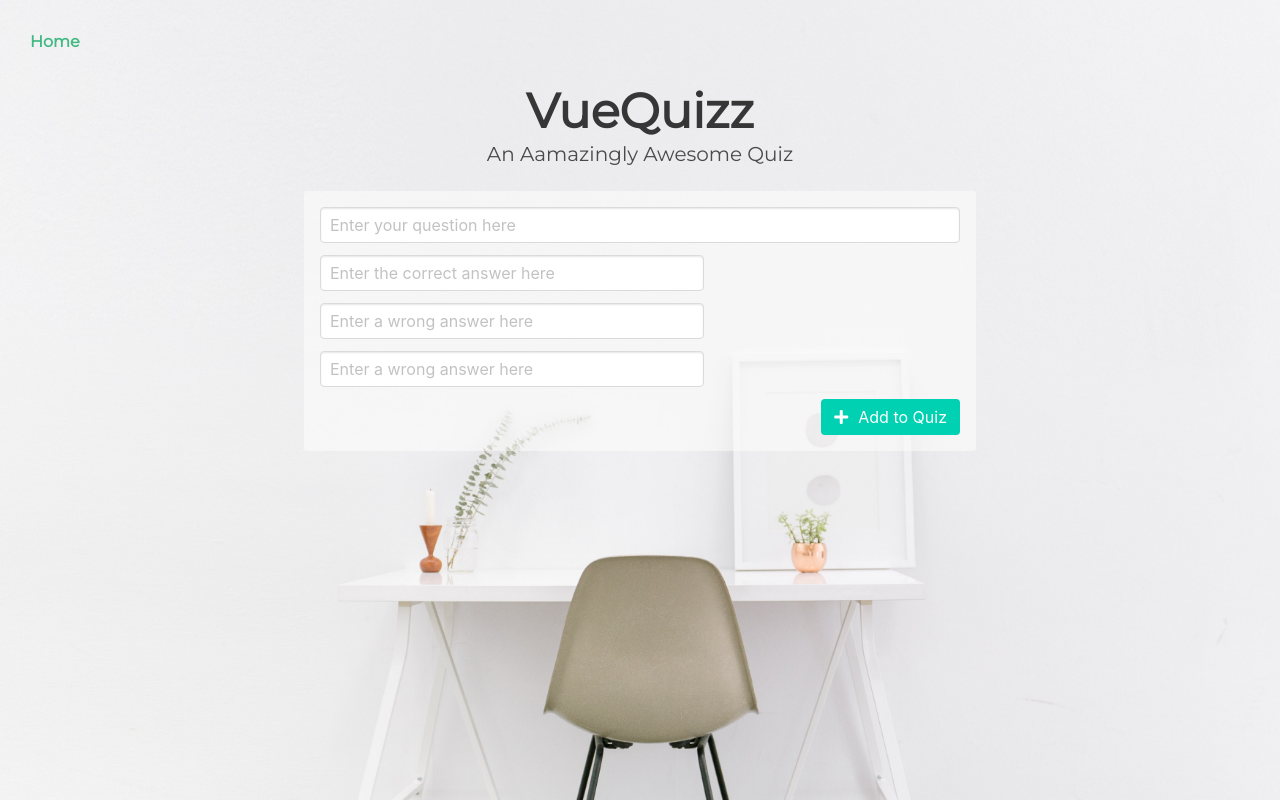
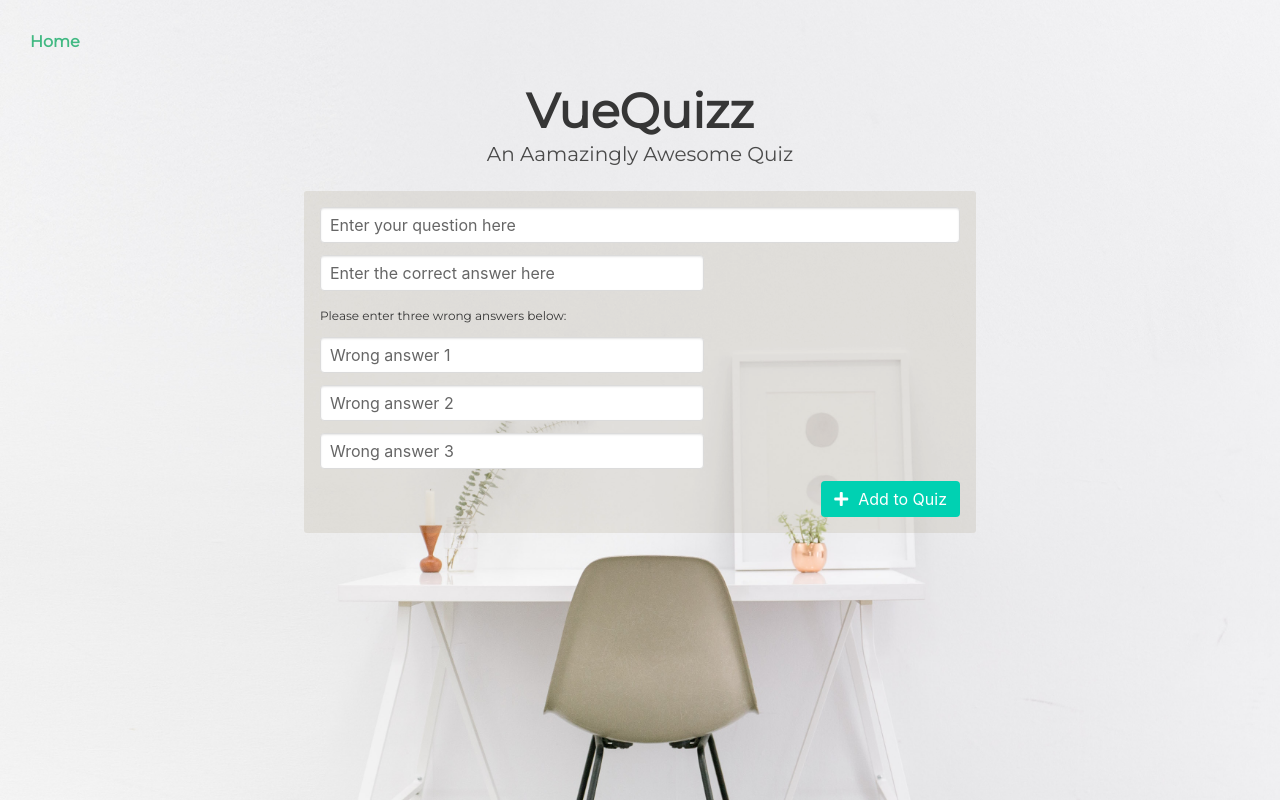
Before and after one commit to sahil-verma/VueQuizz, a Vue app in the folder frontend/: page / in a window 1280 px wide. Built offline with nearby package versions, Linux system fonts and the light colour scheme; a web font is replaced by a local one.

Commit message:
Added options to add correct and wrong answers

```diff
--- a/frontend/src/components/AddQuestion.vue
+++ b/frontend/src/components/AddQuestion.vue
@@ -14,14 +14,26 @@
       </div>
 
       <div class="field">
-        <div class="control">
-          <input id="answer-input-box" class="input" type="text" placeholder="Enter a wrong answer here">
+        <div class="help is-dark is-pulled-left">
+          <p>Please enter three wrong answers below:</p>
         </div>
       </div>
 
       <div class="field">
         <div class="control">
-          <input id="answer-input-box" class="input" type="text" placeholder="Enter a wrong answer here">
+          <input id="answer-input-box" class="input" type="text" placeholder="Wrong answer 1" v-model="question.wrongAnswer1">
+        </div>
+      </div>
+
+      <div class="field">
+        <div class="control">
+          <input id="answer-input-box" class="input" type="text" placeholder="Wrong answer 2" v-model="question.wrongAnswer2">
+        </div>
+      </div>
+
+      <div class="field">
+        <div class="control">
+          <input id="answer-input-box" class="input" type="text" placeholder="Wrong answer 3" v-model="question.wrongAnswer3">
         </div>
       </div>
 
@@ -31,9 +43,6 @@
         </div>
       </div>
     </div>
-
-
-
   </section>
 </template>
 
@@ -86,12 +95,27 @@ section {
   align-items: center;
   width: fit-content;
   padding: 1em;
-  background-color: rgba($color: #ffffff, $alpha: 0.5);
+  background-color: rgba($color: #A59A84, $alpha: 0.2);
   border-radius: 3px;
 
   &:hover {
       box-shadow: 0px 0px 3px rgba($color: #000000, $alpha: 0.3);
     }
+
+  & input {
+    &::placeholder { /* Chrome, Firefox, Opera, Safari 10.1+ */
+        color: #666;
+        opacity: 1; /* Firefox */
+    }
+
+    &:-ms-input-placeholder { /* Internet Explorer 10-11 */
+        color: #666;
+    }
+
+    &::-ms-input-placeholder { /* Microsoft Edge */
+        color: #666
+    }
+  }
 
   & #question-input-box {
       width: 50vw;
```
